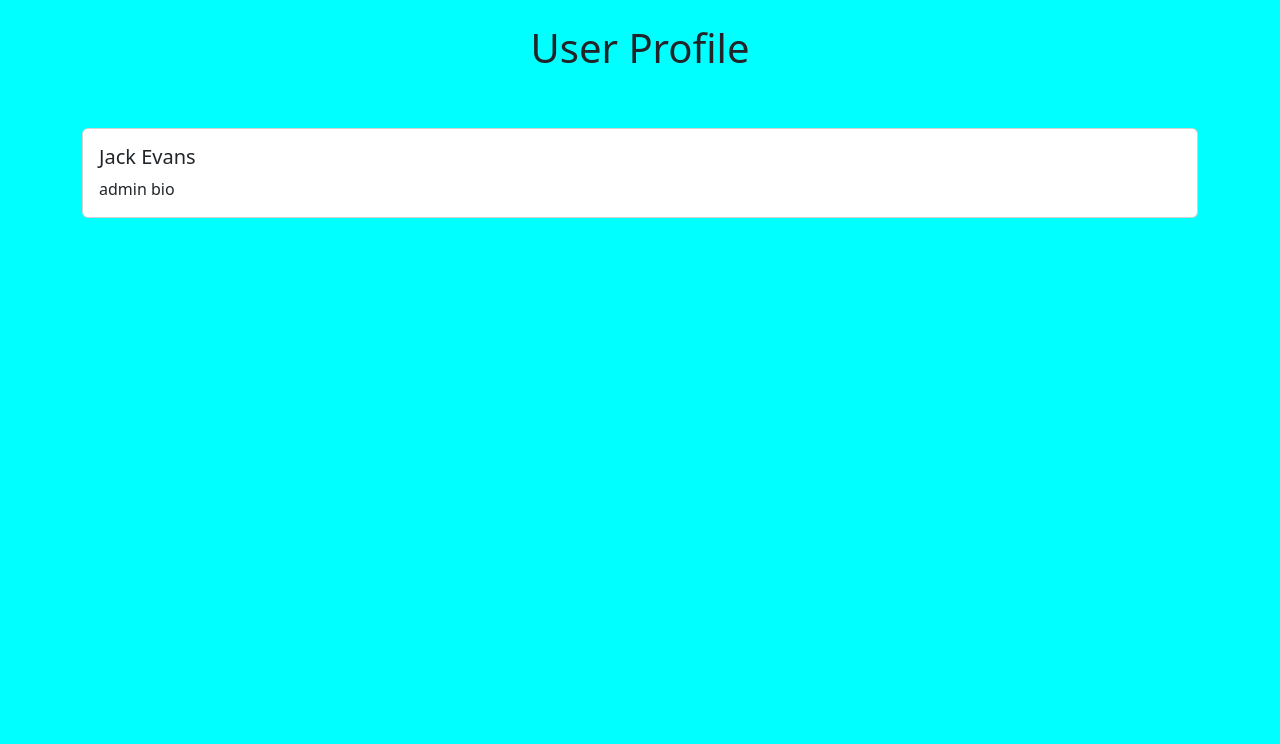
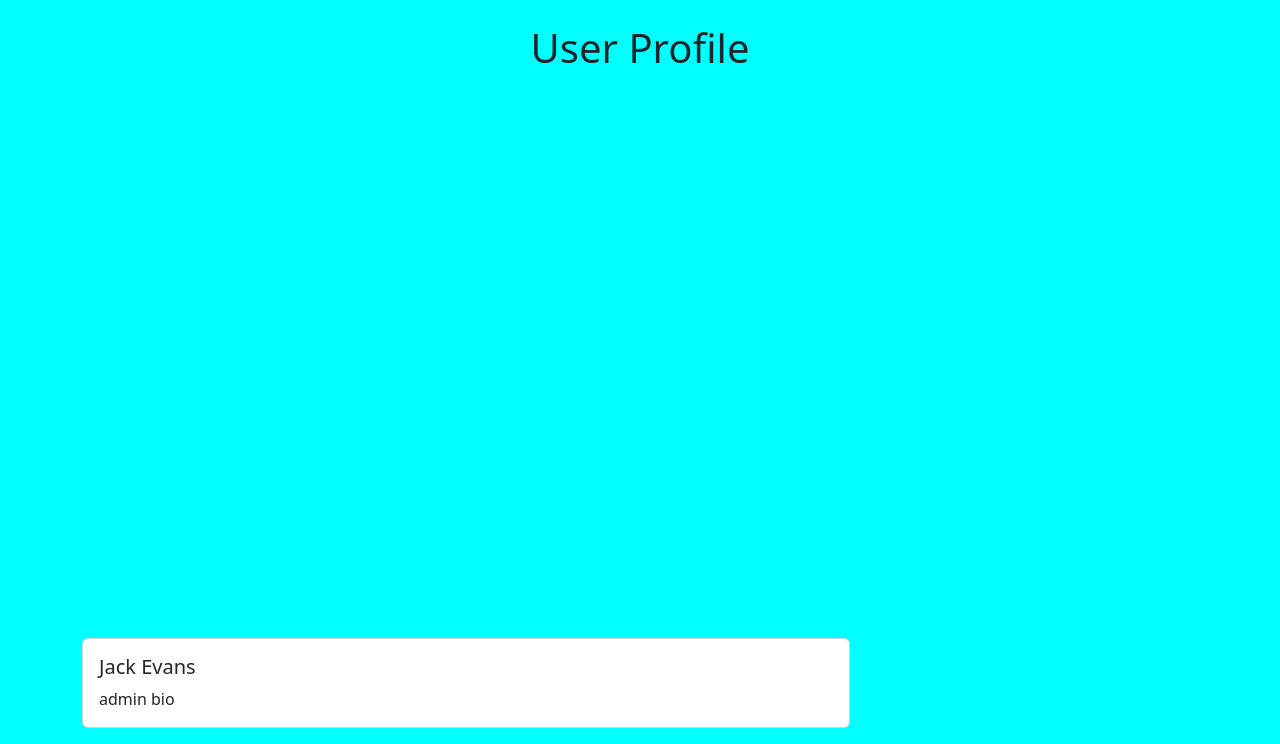
Before and after one commit to Jackevans47/Project-4, a Django app: page /1/1/profile/ in a window 1280 px wide. Shown: the part 56-800 px from the top of the page. Run offline with Django 4.2, Linux system fonts and the light colour scheme; data comes from the database, SQL or seed files in the repository; both versions use the stored data as it was after the commit.

Commit message:
Add styling to profile card

```diff
--- a/blog/static/css/main.css
+++ b/blog/static/css/main.css
@@ -10,3 +10,9 @@ h1 {
   padding: 20px;
   margin-top: 10px;
 }
+
+.mb-3 {
+  position: absolute;
+  bottom: 0;
+  width: 60%;
+}
```
Also changed, not shown: db.sqlite3.
